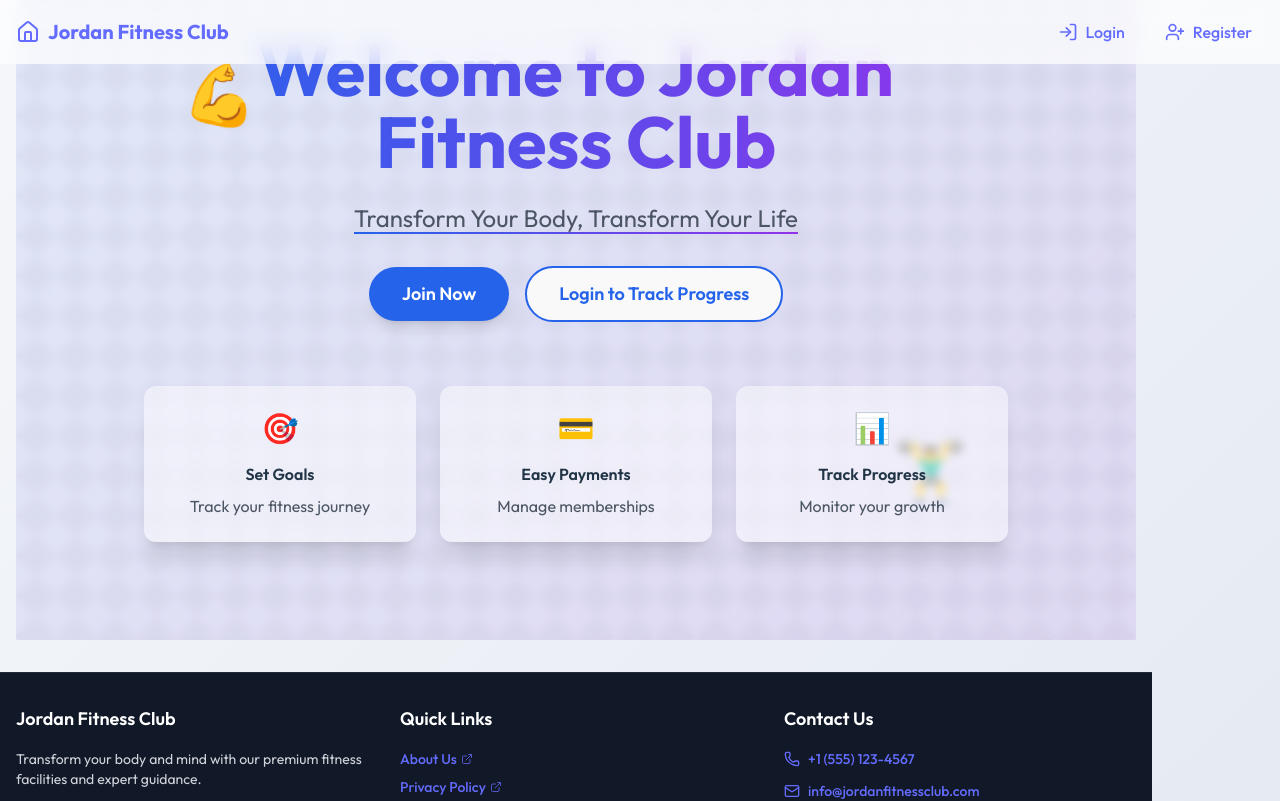
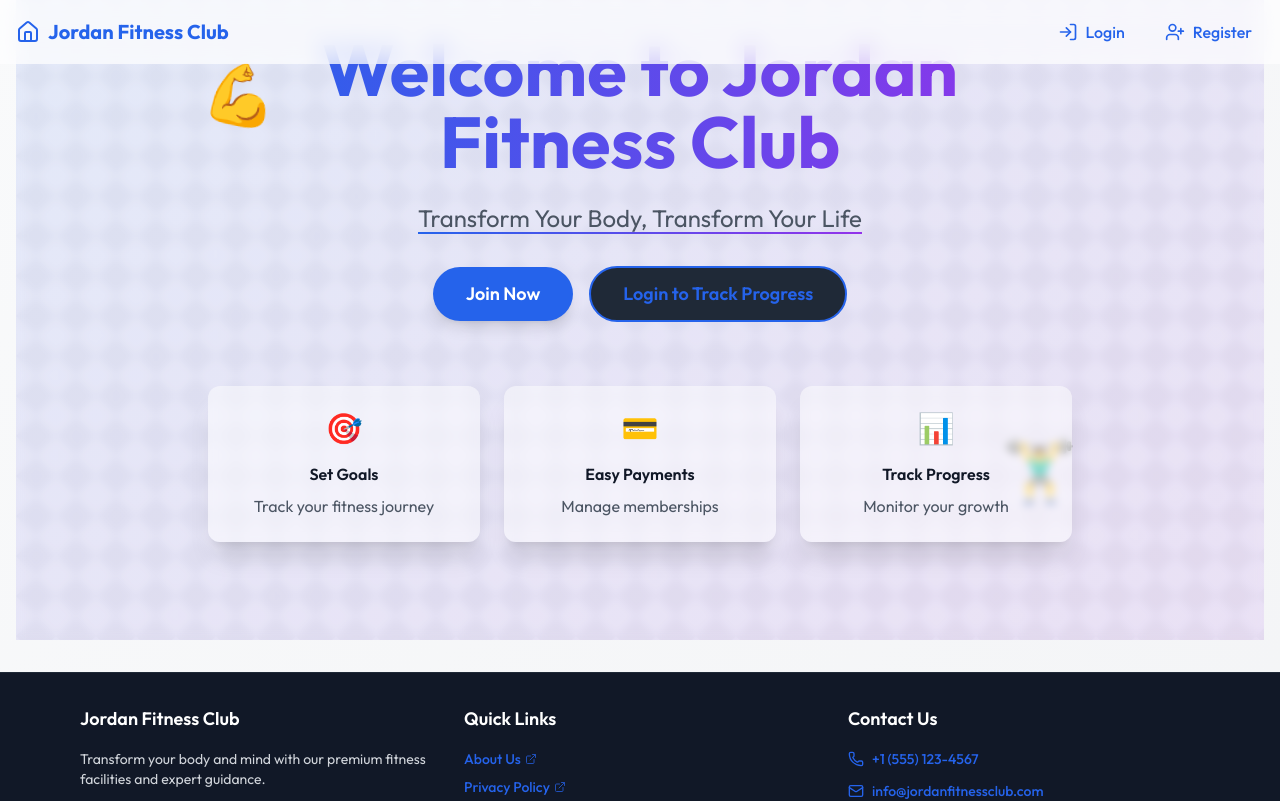
Before and after one commit to Arjun140205/Jordan-Fitness-Club, a React (Vite) app in the folder client/: page / in a window 1280 px wide. Shown: the top 801 px of the page. Built offline with nearby package versions, Linux system fonts and the light colour scheme.

Commit message:
Refactored entry files and global styles for better structure

```diff
--- a/client/src/index.css
+++ b/client/src/index.css
@@ -5,70 +5,73 @@
 @tailwind utilities;
 
 :root {
-  font-family: 'Outfit', system-ui, sans-serif;
-  line-height: 1.5;
-  font-weight: 400;
-
-  color-scheme: light dark;
-  color: #1a1a1a;
-  background: linear-gradient(135deg, #f5f7fa 0%, #e4e9f2 100%);
-
-  font-synthesis: none;
-  text-rendering: optimizeLegibility;
-  -webkit-font-smoothing: antialiased;
-  -moz-osx-font-smoothing: grayscale;
+  --gradient-light: linear-gradient(135deg, #f5f7fa 0%, #e4e9f2 100%);
+  --gradient-dark: linear-gradient(135deg, #1a1f2d 0%, #121720 100%);
 }
 
-a {
-  font-weight: 500;
-  color: #646cff;
-  text-decoration: inherit;
-}
-a:hover {
-  color: #535bf2;
+@layer base {
+  html {
+    font-family: 'Outfit', system-ui, sans-serif;
+  }
 }
 
-body {
-  margin: 0;
-  display: flex;
-  place-items: center;
-  min-width: 320px;
-  min-height: 100vh;
+@layer components {
+  .btn-primary {
+    @apply rounded-lg border border-transparent px-4 py-2
+           text-base font-medium
+           bg-gray-800 text-white hover:bg-gray-700
+           dark:bg-gray-700 dark:hover:bg-gray-600
+           cursor-pointer transition-all duration-200
+           focus:outline-none focus:ring-2 focus:ring-blue-500 focus:ring-offset-2
+           disabled:opacity-50 disabled:cursor-not-allowed;
+  }
+
+  .link {
+    @apply font-medium text-blue-600 hover:text-blue-700
+           dark:text-blue-400 dark:hover:text-blue-300
+           no-underline transition-colors;
+  }
 }
 
-h1 {
-  font-size: 3.2em;
-  line-height: 1.1;
+@layer utilities {
+  .gradient-text {
+    @apply bg-clip-text text-transparent bg-gradient-to-r
+           from-blue-600 to-purple-600
+           dark:from-blue-400 dark:to-purple-400;
+  }
+
+  .glassmorphism {
+    @apply bg-white/70 dark:bg-gray-800/70
+           backdrop-blur-md border border-white/50
+           dark:border-gray-700/50 shadow-lg;
+  }
+
+  .layout-container {
+    @apply container mx-auto px-4 sm:px-6 lg:px-8;
+  }
+
+  .section-padding {
+    @apply py-12 sm:py-16 lg:py-24;
+  }
+}
+
+/* Base styles */
+body {
+  @apply min-h-screen min-w-[320px] text-gray-900 dark:text-gray-100
+         bg-gradient-to-br from-gray-50 to-gray-100
+         dark:from-gray-900 dark:to-gray-800
+         transition-colors duration-300;
+}
+
+::selection {
+  @apply bg-blue-500/20;
+}
+
+/* Default styles for standard elements */
+a {
+  @apply link;
 }
 
 button {
-  border-radius: 8px;
-  border: 1px solid transparent;
-  padding: 0.6em 1.2em;
-  font-size: 1em;
-  font-weight: 500;
-  font-family: inherit;
-  background-color: #1a1a1a;
-  cursor: pointer;
-  transition: border-color 0.25s;
+  @apply btn-primary;
 }
-button:hover {
-  border-color: #646cff;
-}
-button:focus,
-button:focus-visible {
-  outline: 4px auto -webkit-focus-ring-color;
-}
-
-@media (prefers-color-scheme: light) {
-  :root {
-    color: #213547;
-    background-color: #ffffff;
-  }
-  a:hover {
-    color: #747bff;
-  }
-  button {
-    background-color: #f9f9f9;
-  }
-}
```
